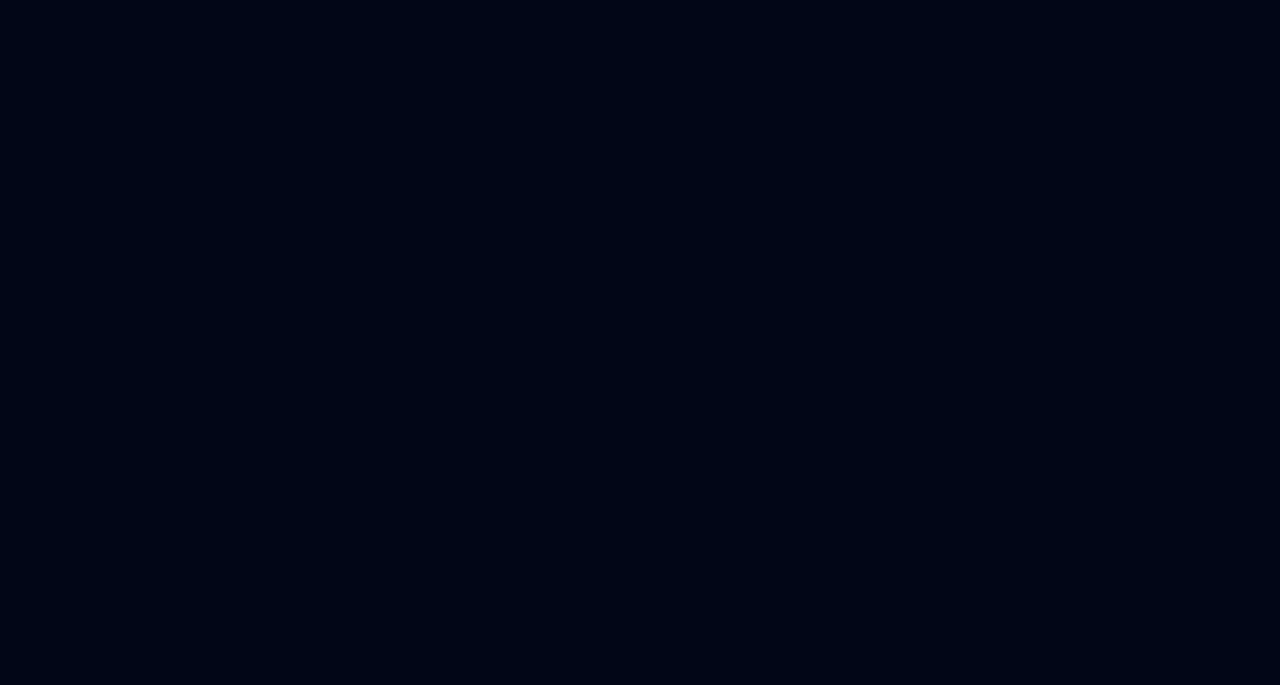
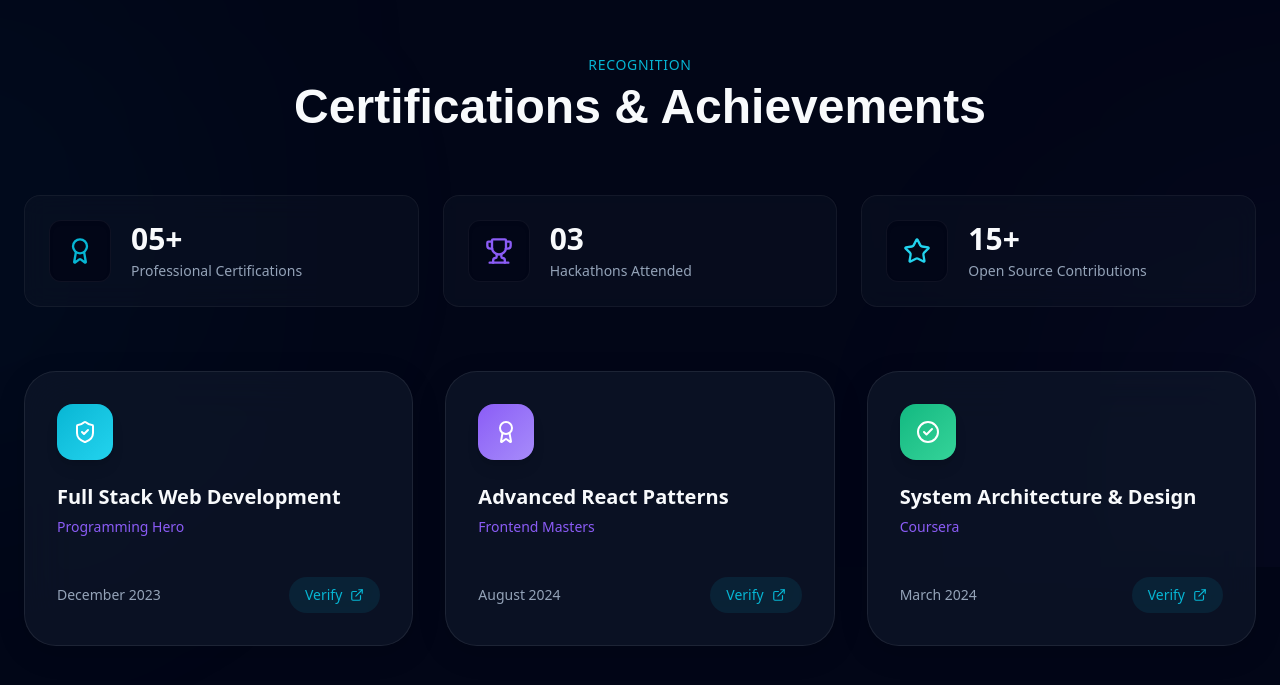
Before and after one commit to sabbir-hossain-dev/CavelenUpdate, a Next.js app: page / in a window 1280 px wide. Shown: the part 9166-9851 px from the top of the page. Before the commit the page ends 9125 px from the top, so only its background shows below. Built offline with nearby package versions, Linux system fonts and the light colour scheme.

Commit message:
feat: add certification section

```diff
--- a/src/app/page.tsx
+++ b/src/app/page.tsx
@@ -5,6 +5,7 @@ import Education from "@/sections/Education";
 import Skills from "@/sections/Skills";
 import Projects from "@/sections/Projects";
 import Experience from "@/sections/Experience";
+import Certifications from "@/sections/Certifications";
 
 
 export default function Home() {
@@ -17,6 +18,7 @@ export default function Home() {
       <Skills />
       <Projects />
       <Experience />
+      <Certifications />
     </main>
   );
 }
--- /dev/null
+++ b/src/sections/Certifications.tsx
@@ -0,0 +1,145 @@
+"use client";
+import { motion } from "framer-motion";
+import { Award, ExternalLink, Trophy, Star, ShieldCheck, CheckCircle2 } from "lucide-react";
+
+export default function Certifications() {
+  // Achievement Stats Data
+  const stats = [
+    { id: 1, label: "Professional Certifications", value: "05+", icon: Award, color: "text-[#06B6D4]" },
+    { id: 2, label: "Hackathons Attended", value: "03", icon: Trophy, color: "text-[#8B5CF6]" },
+    { id: 3, label: "Open Source Contributions", value: "15+", icon: Star, color: "text-[#22D3EE]" },
+  ];
+
+  // Certifications Data
+  const certifications = [
+    {
+      id: 1,
+      title: "Full Stack Web Development",
+      organization: "Programming Hero",
+      date: "December 2023",
+      link: "#",
+      icon: ShieldCheck,
+      gradient: "from-[#06B6D4] to-[#22D3EE]"
+    },
+    {
+      id: 2,
+      title: "Advanced React Patterns",
+      organization: "Frontend Masters",
+      date: "August 2024",
+      link: "#",
+      icon: Award,
+      gradient: "from-[#8B5CF6] to-[#A78BFA]"
+    },
+    {
+      id: 3,
+      title: "System Architecture & Design",
+      organization: "Coursera",
+      date: "March 2024",
+      link: "#",
+      icon: CheckCircle2,
+      gradient: "from-[#10B981] to-[#34D399]"
+    }
+  ];
+
+  return (
+    <section id="certifications" className="py-24 bg-[#020617] relative overflow-hidden">
+      {/* Background Subtle Glows */}
+      <div className="absolute top-1/3 -right-1/4 w-[500px] h-[500px] bg-[#8B5CF6]/5 rounded-full blur-[150px] pointer-events-none" />
+      <div className="absolute bottom-1/3 -left-1/4 w-[500px] h-[500px] bg-[#06B6D4]/5 rounded-full blur-[150px] pointer-events-none" />
+
+      <div className="max-w-7xl mx-auto px-6 relative z-10">
+
+        {/* Section Header */}
+        <div className="text-center mb-16">
+          <motion.div initial={{ opacity: 0, y: 20 }} whileInView={{ opacity: 1, y: 0 }} viewport={{ once: true }}>
+            <span className="text-[#06B6D4] font-medium tracking-wider uppercase text-sm mb-2 block">Recognition</span>
+            <h2 className="text-4xl md:text-5xl font-bold text-[#F8FAFC] font-['Space_Grotesk',sans-serif]">
+              Certifications & Achievements
+            </h2>
+          </motion.div>
+        </div>
+
+        {/* Achievement Stats Row */}
+        <div className="grid grid-cols-1 md:grid-cols-3 gap-6 mb-16">
+          {stats.map((stat, index) => {
+            const Icon = stat.icon;
+            return (
+              <motion.div
+                key={stat.id}
+                initial={{ opacity: 0, y: 20 }}
+                whileInView={{ opacity: 1, y: 0 }}
+                viewport={{ once: true }}
+                transition={{ delay: index * 0.1 }}
+                whileHover={{ y: -5 }}
+                className="bg-[rgba(15,23,42,0.4)] backdrop-blur-md border border-[rgba(255,255,255,0.05)] rounded-2xl p-6 flex items-center gap-5 hover:border-[#06B6D4]/30 transition-all duration-300"
+              >
+                <div className={`p-4 rounded-xl bg-[#020617] border border-white/5 shadow-inner ${stat.color}`}>
+                  <Icon size={28} />
+                </div>
+                <div>
+                  <h4 className="text-3xl font-bold text-[#F8FAFC] mb-1">{stat.value}</h4>
+                  <p className="text-[#94A3B8] text-sm font-medium">{stat.label}</p>
+                </div>
+              </motion.div>
+            );
+          })}
+        </div>
+
+        {/* Certifications Grid */}
+        <div className="grid md:grid-cols-2 lg:grid-cols-3 gap-8">
+          {certifications.map((cert, index) => {
+            const Icon = cert.icon;
+            return (
+              <motion.div
+                key={cert.id}
+                initial={{ opacity: 0, scale: 0.95 }}
+                whileInView={{ opacity: 1, scale: 1 }}
+                viewport={{ once: true }}
+                transition={{ delay: index * 0.1, duration: 0.4 }}
+                whileHover={{ y: -8 }}
+                className="group bg-[rgba(15,23,42,0.7)] backdrop-blur-xl border border-[rgba(255,255,255,0.08)] rounded-[2rem] p-8 shadow-[0_8px_30px_rgb(0,0,0,0.12)] hover:border-[#06B6D4]/40 hover:shadow-[0_0_40px_rgba(6,182,212,0.15)] transition-all duration-500 relative overflow-hidden flex flex-col h-full"
+              >
+                {/* Hover Glow Inside Card */}
+                <div className="absolute inset-0 bg-gradient-to-br from-[#06B6D4]/5 to-transparent opacity-0 group-hover:opacity-100 transition-opacity duration-500 pointer-events-none" />
+
+                <div className="relative z-10 flex flex-col flex-grow">
+
+                  {/* Logo / Icon */}
+                  <div className={`w-14 h-14 rounded-2xl bg-gradient-to-br ${cert.gradient} bg-opacity-10 flex items-center justify-center text-white mb-6 shadow-lg`}>
+                    <Icon size={24} />
+                  </div>
+
+                  {/* Certificate Info */}
+                  <h3 className="text-xl font-bold text-[#F8FAFC] mb-2 group-hover:text-[#22D3EE] transition-colors leading-tight">
+                    {cert.title}
+                  </h3>
+                  <p className="text-[#8B5CF6] font-medium text-sm mb-4">
+                    {cert.organization}
+                  </p>
+
+                  <div className="mt-auto pt-6 flex items-center justify-between">
+                    <span className="text-[#94A3B8] text-sm font-medium">
+                      {cert.date}
+                    </span>
+
+                    {/* Verification Button */}
+                    <a
+                      href={cert.link}
+                      target="_blank"
+                      rel="noreferrer"
+                      className="flex items-center gap-2 text-sm font-medium text-[#06B6D4] bg-[#06B6D4]/10 hover:bg-[#06B6D4] hover:text-white px-4 py-2 rounded-full transition-all duration-300"
+                    >
+                      Verify <ExternalLink size={14} />
+                    </a>
+                  </div>
+
+                </div>
+              </motion.div>
+            );
+          })}
+        </div>
+
+      </div>
+    </section>
+  );
+}
```
